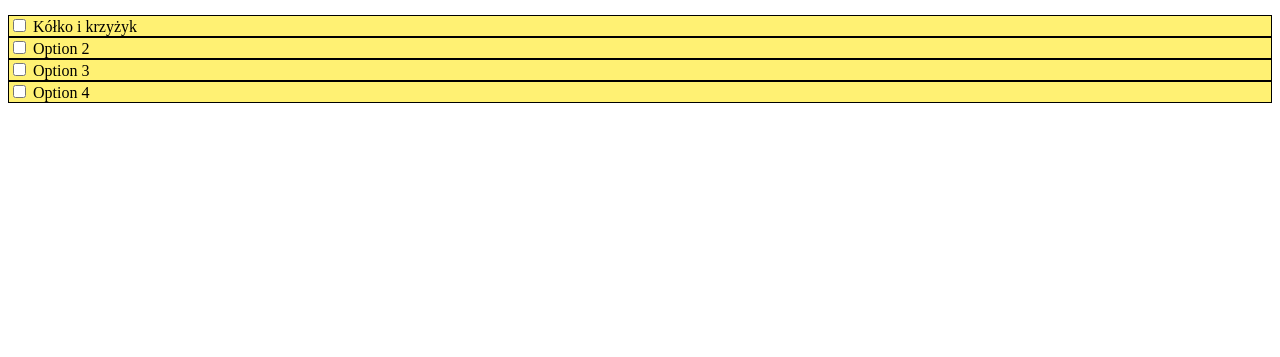
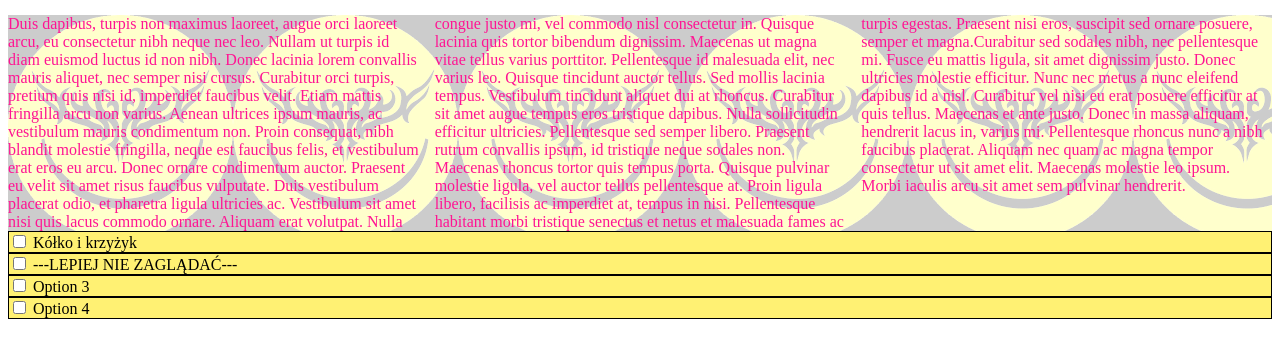
Before and after one commit to Odo99/PWIstrona, a plain HTML site: page index.html in a window 1280 px wide. Shown: the part 73-430 px from the top of the page. Drawn offline with Linux system fonts and the light colour scheme.

Commit message:
RWD + images

```diff
--- a/index.html
+++ b/index.html
@@ -11,6 +11,11 @@
         Witaj w mojej kuchni
     </div>
     <br>
+    <div class="text1">
+        <div class="textBackground"></div>
+            Duis dapibus, turpis non maximus laoreet, augue orci laoreet arcu, eu consectetur nibh neque nec leo. Nullam ut turpis id diam euismod luctus id non nibh. Donec lacinia lorem convallis mauris aliquet, nec semper nisi cursus. Curabitur orci turpis, pretium quis nisi id, imperdiet faucibus velit. Etiam mattis fringilla arcu non varius. Aenean ultrices ipsum mauris, ac vestibulum mauris condimentum non. Proin consequat, nibh blandit molestie fringilla, neque est faucibus felis, et vestibulum erat eros eu arcu. Donec ornare condimentum auctor. Praesent eu velit sit amet risus faucibus vulputate. Duis vestibulum placerat odio, et pharetra ligula ultricies ac. Vestibulum sit amet nisi quis lacus commodo ornare. Aliquam erat volutpat. Nulla congue justo mi, vel commodo nisl consectetur in. Quisque lacinia quis tortor bibendum dignissim. Maecenas ut magna vitae tellus varius porttitor. Pellentesque id malesuada elit, nec varius leo.
+            Quisque tincidunt auctor tellus. Sed mollis lacinia tempus. Vestibulum tincidunt aliquet dui at rhoncus. Curabitur sit amet augue tempus eros tristique dapibus. Nulla sollicitudin efficitur ultricies. Pellentesque sed semper libero. Praesent rutrum convallis ipsum, id tristique neque sodales non. Maecenas rhoncus tortor quis tempus porta. Quisque pulvinar molestie ligula, vel auctor tellus pellentesque at. Proin ligula libero, facilisis ac imperdiet at, tempus in nisi. Pellentesque habitant morbi tristique senectus et netus et malesuada fames ac turpis egestas. Praesent nisi eros, suscipit sed ornare posuere, semper et magna.Curabitur sed sodales nibh, nec pellentesque mi. Fusce eu mattis ligula, sit amet dignissim justo. Donec ultricies molestie efficitur. Nunc nec metus a nunc eleifend dapibus id a nisl. Curabitur vel nisi eu erat posuere efficitur at quis tellus. Maecenas et ante justo. Donec in massa aliquam, hendrerit lacus in, varius mi. Pellentesque rhoncus nunc a nibh faucibus placerat. Aliquam nec quam ac magna tempor consectetur ut sit amet elit. Maecenas molestie leo ipsum. Morbi iaculis arcu sit amet sem pulvinar hendrerit.
+    </div>
     <section>
         <nav>
             <ul>
@@ -46,10 +51,14 @@
                 </li>
                 <li>
                     <input id="option2" type="checkbox">
-                        Option 2
+                        ---LEPIEJ NIE ZAGLĄDAĆ---
                     </input>
                     <div class="inoption2">
-                        Inside option 2
+                        <p>Przecież ostrzegałem...</p>
+                        <p>Teraz należysz do armii totalnego zniszczenia })</p>
+                        <img src="totalne_zn.jpg">
+                        <p>Zapraszamy do zapoznania się z tegorocznymi opiekunkami turnusu</p>
+                        <img src="jacys_bandyci.jpg">
                     </div>
                 </li>
                 <li>
--- a/strona.css
+++ b/strona.css
@@ -63,3 +63,21 @@ li
     text-align: center;
     display:block;
 }
+
+.text1 {
+    position: relative;
+    z-index: 1;
+    color:deeppink;
+    -webkit-column-count: 3;
+    -webkit-column-width: 200px;
+
+}
+
+.text1 .textBackground {
+    position: absolute;
+    z-index: -1;
+    background-image: url("wixapol.png");
+    opacity: 0.2;
+    width: 100%;
+    height: 100%;
+}
```
Also changed, not shown: jacys_bandyci.jpg (added), totalne_zn.jpg (added), wixapol.png (added).
